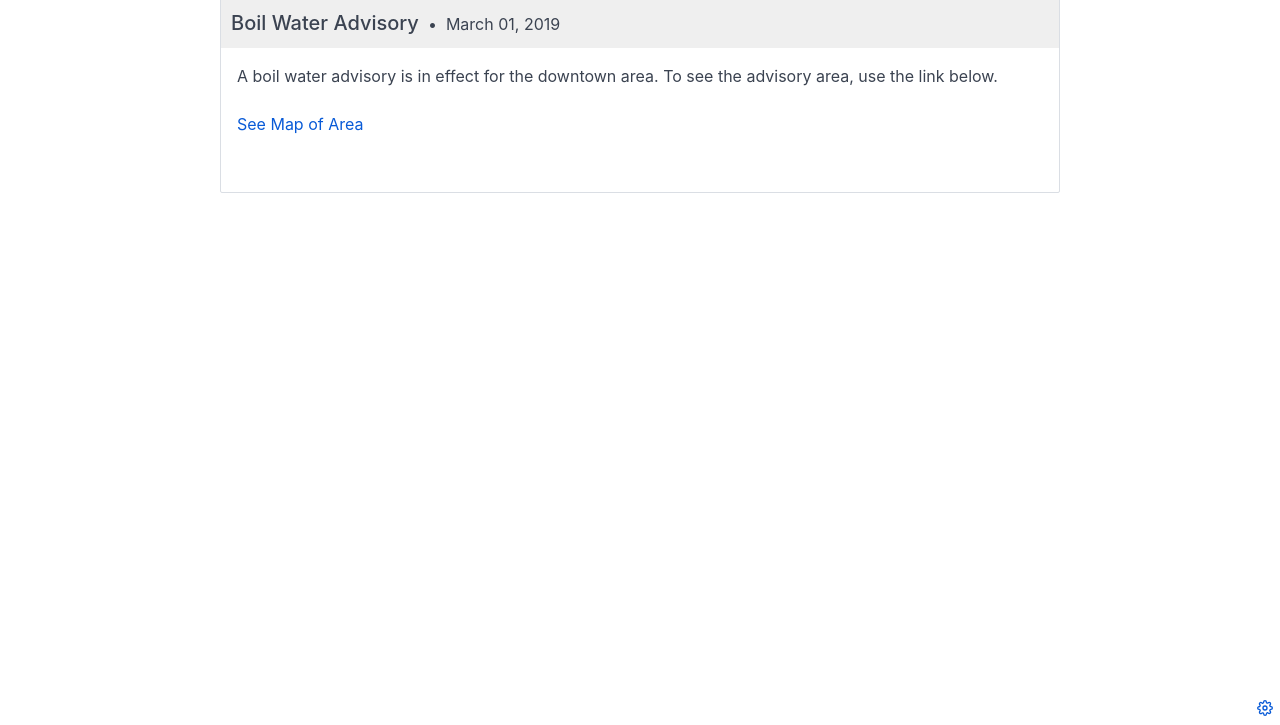
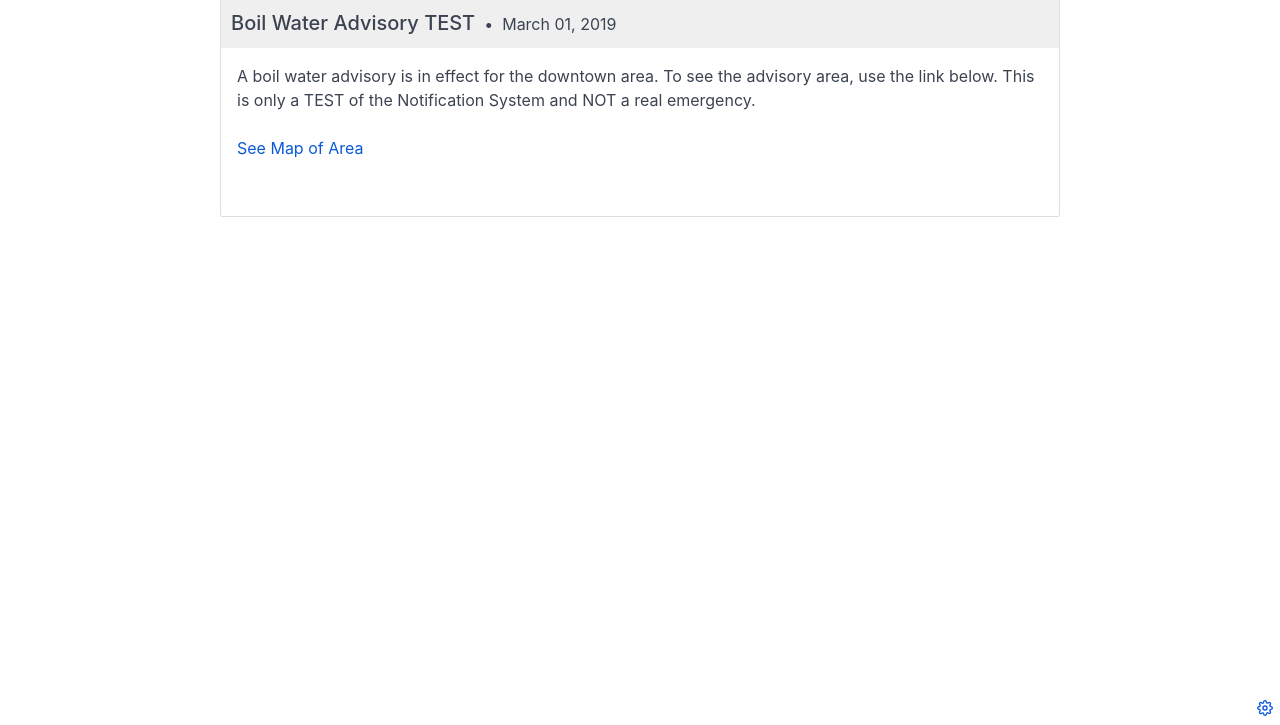
Before and after one commit to mapsync/fleming-advisory, a Gatsby site: page /blog/2019-03-01-boil-water-advisory in a window 1280 px wide. Shown: the part 75-800 px from the top of the page. Built offline with nearby package versions, Linux system fonts and the light colour scheme; Gatsby itself is replaced by a stand-in of ours.

Commit message:
Update Alert “2019-03-01-boil-water-advisory”

```diff
--- a/src/pages/blog/2019-03-01-boil-water-advisory.md
+++ b/src/pages/blog/2019-03-01-boil-water-advisory.md
@@ -1,10 +1,10 @@
 ---
 templateKey: blog-post
-title: Boil Water Advisory
+title: Boil Water Advisory TEST
 date: 2019-03-01T10:04:07.480Z
 draft: false
-description: A boil water advisory is in effect for the downtown area.
+description: Notification System TEST
 ---
-A boil water advisory is in effect for the downtown area. To see the advisory area, use the link below.
+A boil water advisory is in effect for the downtown area. To see the advisory area, use the link below. This is only a TEST of the Notification System and NOT a real emergency.
 
 [See Map of Area](/map/?layer=Advisory&feature=0)
```
